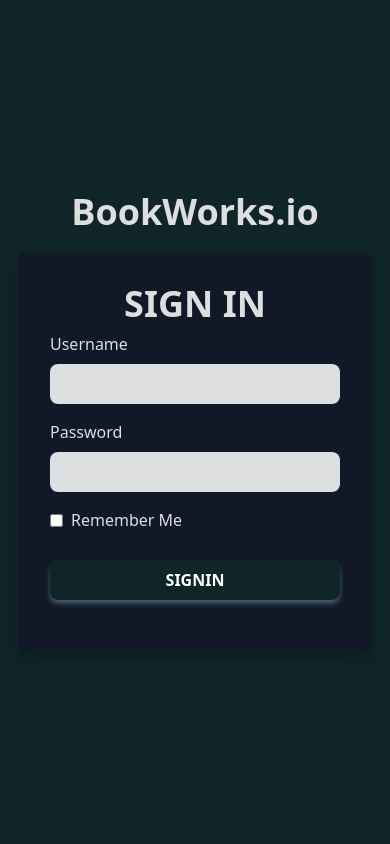
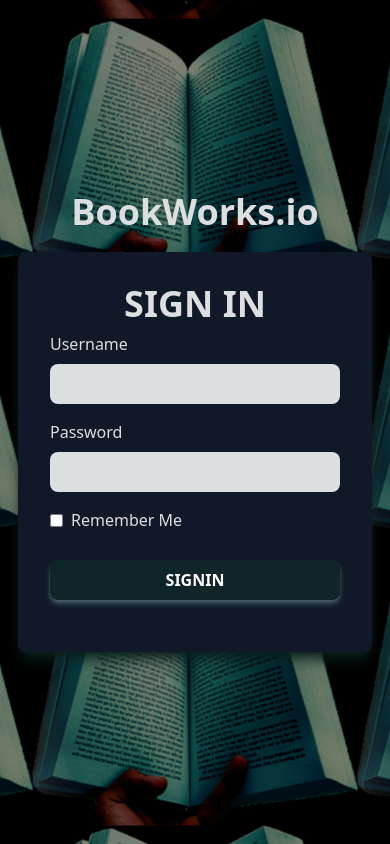
Before and after one commit to HughesSeanKyle/project-three-top-library, a React (Create React App) app: page / in a window 390 px wide. Built offline with nearby package versions, Linux system fonts and the light colour scheme.

Commit message:
bg for mobile

```diff
--- a/src/App.js
+++ b/src/App.js
@@ -1,13 +1,15 @@
+import React, { useState, useEffect } from 'react';
 import signUpImage from './assets/images/signup-image.jpg';
+import bookTransparent from './assets/images/book-no-bg-trimmy.jpg';
 
 function App() {
 	return (
 		<div className="bg-custom-green grid xl:grid-cols-2 lg:grid-cols-2 md:grid-cols-1 h-screen w-full">
-			<div className="flex flex-col justify-center content-center items-center form-padding">
-				<h2 className="text-4xl text-custom-white font-bold text-center mb-5">
+			<div className="flex flex-col justify-center content-center items-center form-padding image-bg-mobile-only dark-layer">
+				<h2 className="text-4xl text-custom-white font-bold text-center mb-5 mobile-z-index">
 					BookWorks.io
 				</h2>
-				<form className="max-w-[400px] w-full mx-auto rounded-lg shadow-lg shadow-custom-black bg-gray-900 p-8 px-8 ">
+				<form className="max-w-[400px] w-full mx-auto rounded-lg shadow-lg shadow-custom-black bg-gray-900 p-8 px-8 mobile-z-index">
 					<h2 className="text-4xl text-custom-white font-bold text-center">
 						SIGN IN
 					</h2>
--- a/src/index.css
+++ b/src/index.css
@@ -6,4 +6,28 @@
 	.form-padding {
 		padding: 0 18px;
 	}
+
+	.image-bg-mobile-only {
+		background-image: url('./assets/images//book-no-bg-trimmy.jpg');
+		background-position: center;
+		object-fit: cover;
+	}
+
+	.dark-layer {
+		position: relative;
+	}
+
+	.dark-layer::before {
+		content: '';
+		position: absolute;
+		top: 0;
+		left: 0;
+		right: 0;
+		bottom: 0;
+		background-color: rgba(0, 0, 0, 0.5);
+	}
+
+	.mobile-z-index {
+		z-index: 10;
+	}
 }
```
Also changed, not shown: src/assets/images/book-no-bg-trimmy.jpg (added), src/assets/images/book-no-bg.png (added).
